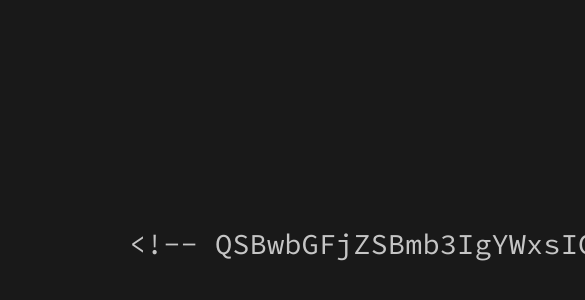
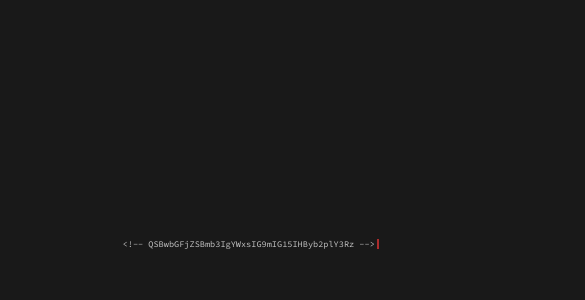
Before and after one commit to bozsikarmand/armands-dev, a plain HTML site: page index.html in a window 390 px wide. Shown: the part 186-486 px from the top of the page, 585 px wide, since content can reach past the window. Drawn offline with Linux system fonts and the light colour scheme.

Commit message:
Responsive text

```diff
--- a/main.css
+++ b/main.css
@@ -15,7 +15,7 @@ body{
     width: 24em;
     margin: 0 auto;
     border-right: 2px solid rgba(255,255,255,.75);
-    font-size: 180%;
+    font-size: 2.2vw;
     text-align: center;
     white-space: nowrap;
     overflow: hidden;
```
